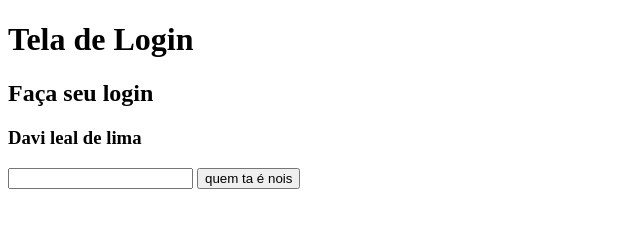
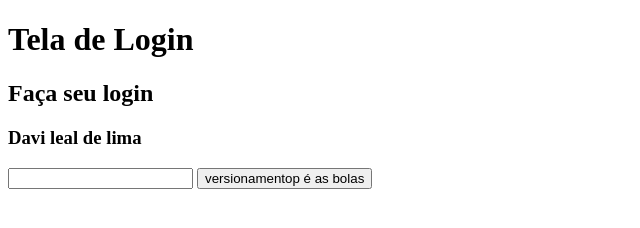
Before and after one commit to davilealmandela/versionamento, a plain HTML site: page index.html in a window 1280 px wide. Shown: the whole page, without its empty margins (0-640 px from the left). Drawn offline with Linux system fonts and the light colour scheme.

Commit message:
commit 3

```diff
--- a/index.html
+++ b/index.html
@@ -10,7 +10,7 @@
     <h2>Faça seu login</h2>
     <h3>Davi leal de lima</h3>
     <input>
-    <button>quem ta é nois</button>
+    <button>versionamentop é as bolas</button>
 
 
 
```
